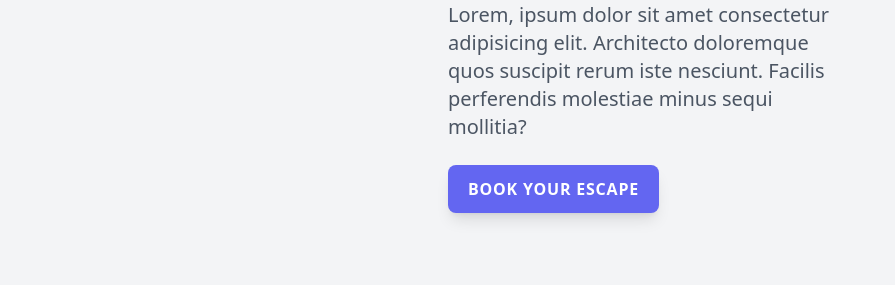
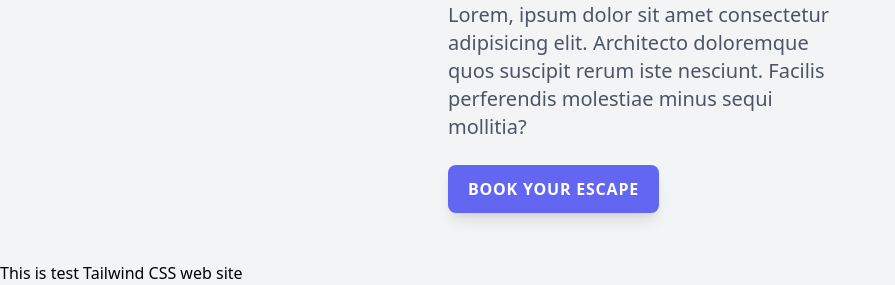
Before and after one commit to GrytsenkoAndrey/aw-design-tailwind.local, a website: page public/index.html in a window 1280 px wide. Shown: the part 527-812 px from the top of the page, without its empty margins (0-895 px from the left). Drawn offline with nearby package versions, Linux system fonts and the light colour scheme.

Commit message:
Add footer 2022-09-24

```diff
--- a/public/index.html
+++ b/public/index.html
@@ -20,5 +20,6 @@
             <a href="#" class="sm:text-base inline-block bg-indigo-500 text-white px-5 py-3 rounded-lg shadow-lg uppercase tracking-wider font-semibold text-sm">Book your escape</a>
         </div>
     </div>
+    <footer>This is test Tailwind CSS web site</footer>
 </body>
 </html>
```
